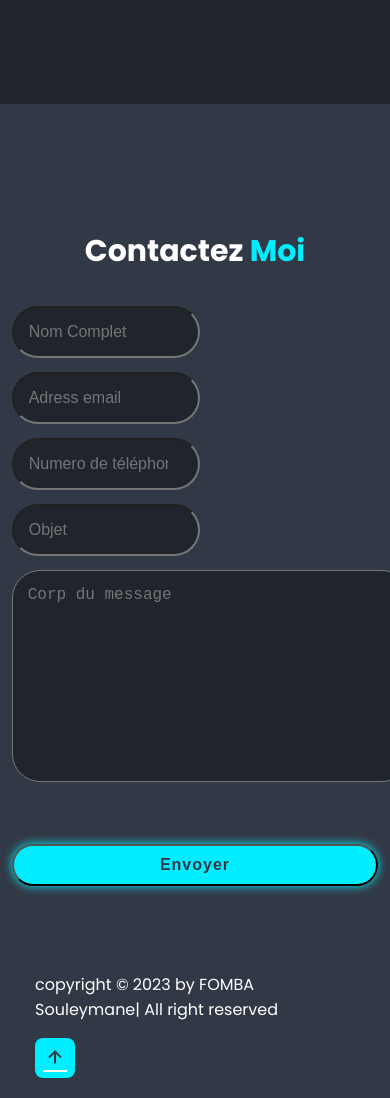
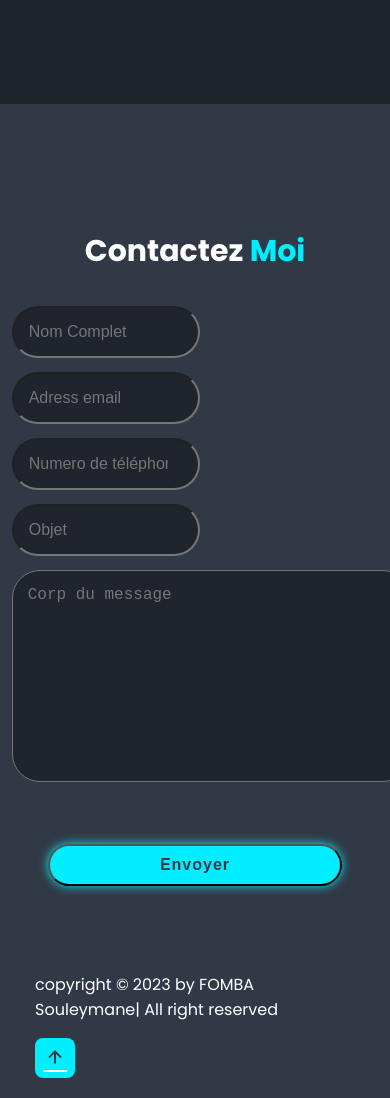
Before and after one commit to Overhaul2/Mon_PortFolio-Fomba, a plain HTML site: page index.html in a window 390 px wide. Shown: the part 6853-7951 px from the top of the page. Drawn offline with nearby package versions, Linux system fonts and the light colour scheme.

Commit message:
modifications

```diff
--- a/css/Style.css
+++ b/css/Style.css
@@ -724,13 +724,14 @@ span
     }
 }
 
-@media (max-width: 450px) {
+@media (max-width: 414px) {
     .contact form input {
-        width: 100%;
+        width: 80%;
     }
     .about{
         width: 100%;
     }
+
 }
 @media (max-width: 375px){
     .home-img img{
```
Also changed, not shown: index.html (+1 -1 lines).
